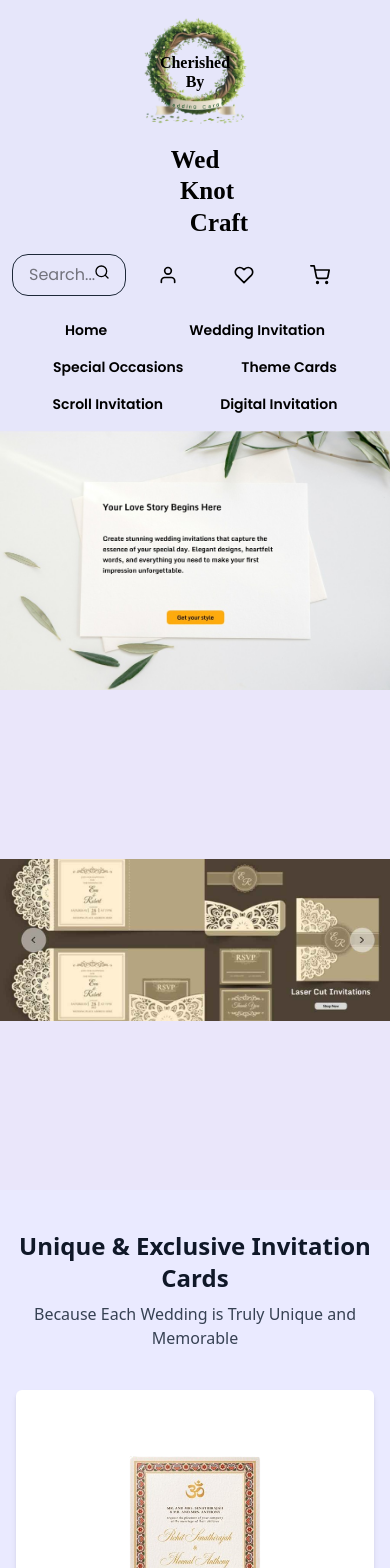
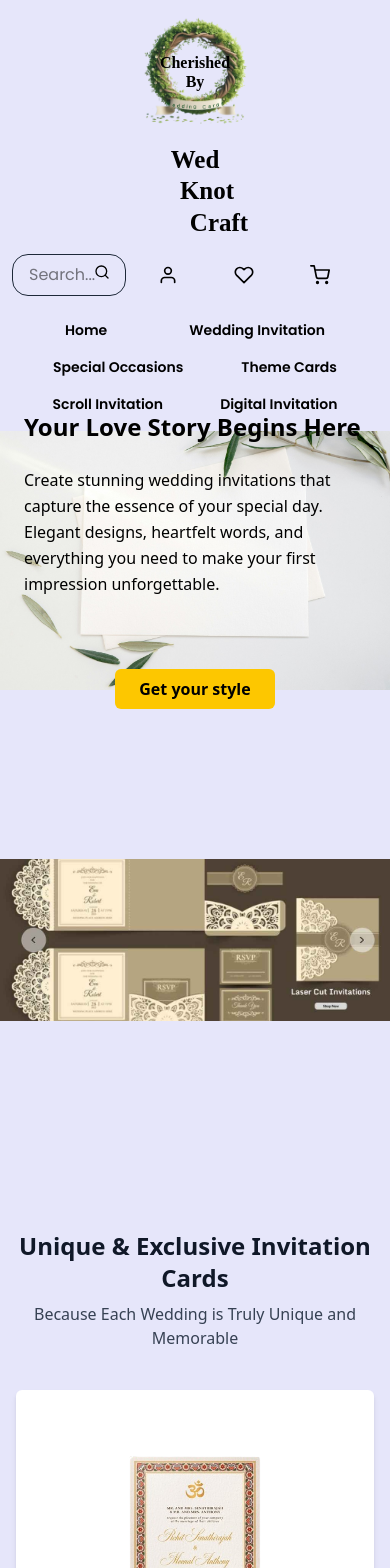
Before and after one commit to Ragul1106/wedding-cards, a React (Vite) app: page / in a window 390 px wide. Shown: the top 1568 px of the page. Built offline with nearby package versions, Linux system fonts and the light colour scheme; a web font is replaced by a local one.

Commit message:
add files on data

```diff
--- a/index.html
+++ b/index.html
@@ -2,7 +2,7 @@
 <html lang="en">
   <head>
     <meta charset="UTF-8" />
-    <link rel="icon" type="image/svg+xml" href="/vite.svg" />
+    <link rel="icon" type="image/svg+xml" href="./src/assets/images/wedding-favicon.jpg" />
     <link href="https://fonts.googleapis.com/css?family=Poppins:100,100italic,200,200italic,300,300italic,regular,italic,500,500italic,600,600italic,700,700italic,800,800italic,900,900italic" rel="stylesheet" />
     <meta name="viewport" content="width=device-width, initial-scale=1.0" />
     <title>Wedding Card</title>
--- a/src/components/HomePage.jsx
+++ b/src/components/HomePage.jsx
@@ -1,9 +1,9 @@
 import React from 'react'
+import { Link } from 'react-router-dom';
 import WeddingCardsSection from "../components/WeddingCardsSection";
 import InvitationCardSection from "../components/InvitationCardSection";
 import TestimonialSection from "../components/TestimonialSection";
 import HowItWorks from "../components/HowItWorks";
-import PromoCards from "../components/PromoCards";
 import ThemeBasedInvitation from "../components/ThemeBasedInvitation";
 import homeBg from '../assets/images/HomeBg.jpg';
 import InvitationCollections from '../components/InvitationCollections';
@@ -13,25 +13,48 @@ import sale from '../assets/images/stock-clearance.jpg'
 import cardframe from '../assets/images/Card_frame.jpg'
 
 function HomePage() {
+
   return (
     <div>
+      <div className="relative w-full">
         <img
           src={homeBg}
           alt="Home Background"
           className="w-full h-auto block"
         />
-  <div className="flex justify-center bg-[#EAE6FA]">
+
+        <div className="absolute inset-0 flex flex-col items-center justify-center px-6 py-14">
+          <div className="max-w-xl">
+            <h2 className="text-2xl sm:text-4xl font-bold text-black mb-6">
+              Your Love Story Begins Here
+            </h2>
+            <p className="text-base sm:text-lg text-black font-medium mb-18 leading-relaxed">
+              Create stunning wedding invitations that capture the essence of your special day. Elegant designs, heartfelt words, and everything you need to make your first impression unforgettable.
+            </p>
+            <div className="flex justify-center ">
+              <Link to="/wedding-cards">
+                <button className="bg-yellow-400 cursor-pointer text-black font-semibold px-6 py-2 rounded-md hover:bg-yellow-500 transition">
+                  Get your style
+                </button>
+              </Link>
+
+            </div>
+          </div>
+        </div>
+
+      </div>
+
+      <div className="flex justify-center bg-[#E6E6FA]">
         <img
           src={cardframe}
           alt="Home Background"
           className="w-[1100px] h-[500px] mx-auto block object-contain"
         />
-
       </div>
 
       <InvitationCardSection />
       <ThemeBasedInvitation />
-  <div className="px-2 sm:px-4 md:px-6 py-8 bg-[#EAE6FA]">
+      <div className="px-2 sm:px-4 md:px-6 py-8 bg-[#E6E6FA]">
         <div className="flex flex-col md:flex-row gap-4 justify-between">
           <div className="flex-1 min-h-[200px] bg-gray-100 rounded-xl shadow-md overflow-hidden">
             <img
--- a/src/components/InvitationCardSection.jsx
+++ b/src/components/InvitationCardSection.jsx
@@ -1,4 +1,3 @@
-// components/InvitationCardSection.jsx
 import React from "react";
 import hinduCard from "../assets/images/Editable_Indian_Wedding_Invitations___Hindu_Wedding_Invite___Flower_Frame_Wedding_Card___Printable___Instant_Download___Corjl_IWIM_-_Etsy_UK-removebg-preview.png";
 import luxuryCard from "../assets/images/Invitation_Luxury_PSD__High_Quality_Free_PSD_Templates_for_Download___Freepik-removebg-preview.png";
@@ -21,7 +20,7 @@ const InvitationCardSection = () => {
   ];
 
   return (
-    <section className="bg-[#EAEAFF] py-10 px-4">
+    <section className="bg-[#E6E6Fa] py-10 px-4">
       <div className="text-center mb-10">
         <h2 className="text-2xl sm:text-3xl md:text-4xl font-bold text-gray-900">
           Unique & Exclusive Invitation Cards
--- a/src/components/ThemeBasedInvitation.jsx
+++ b/src/components/ThemeBasedInvitation.jsx
@@ -20,7 +20,7 @@ const ThemeBasedInvitation = () => {
   ];
 
   return (
-    <section className="bg-[#EAEAFF] py-10 px-4">
+    <section className="bg-[#E6E6Fa] py-10 px-4">
       <div className="text-center mb-10">
         <h2 className="text-2xl sm:text-3xl md:text-4xl font-bold text-gray-900">
           Theme Based Invitation
```
Also changed, not shown: src/assets/images/HomeBg.jpg, 1 other file (tests, documents, lock files or other folders). Lines whose indentation alone changed are shown as unchanged.
